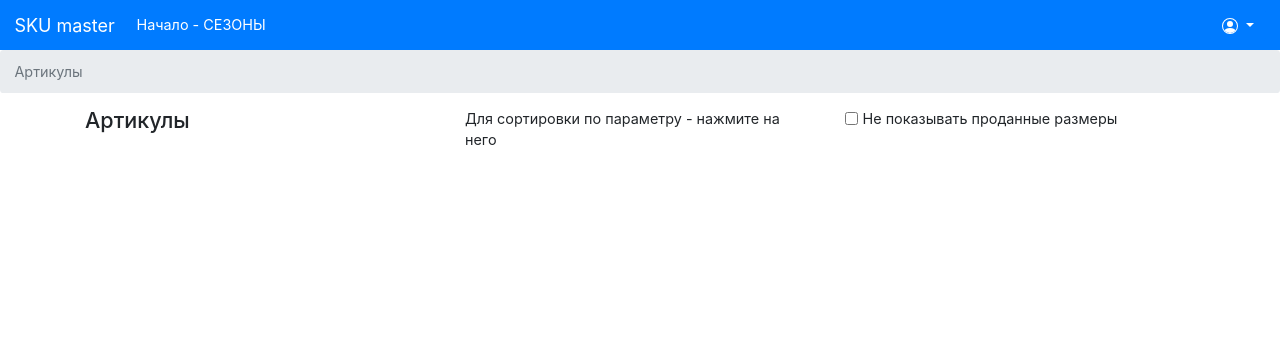
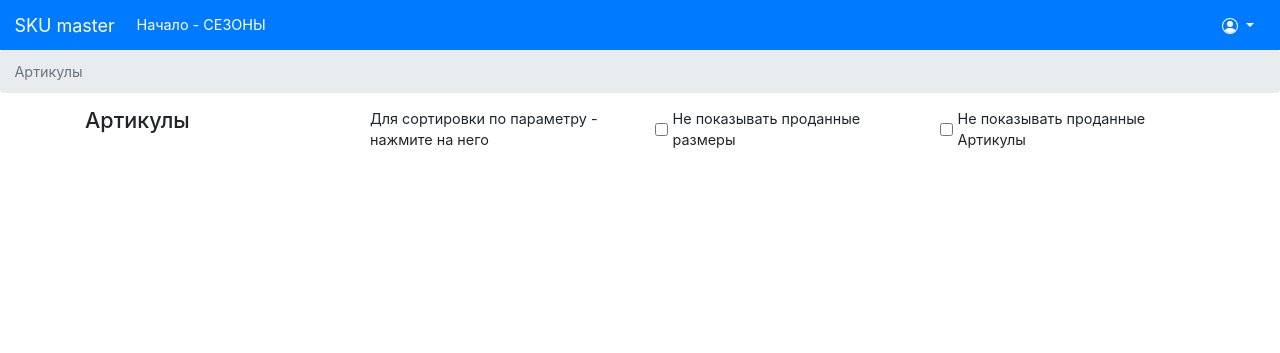
Before and after one commit to ruslanizz/skumaster3, a Django app: page /sku/ in a window 1280 px wide. Shown: the top 353 px of the page. Run offline with Django 3.2, Linux system fonts and the light colour scheme; some libraries are stand-ins or nearby versions.

Commit message:
add checkbox "Hide totally sold SKUs "

```diff
--- a/skuproject/frontend/static/sku_app.js
+++ b/skuproject/frontend/static/sku_app.js
@@ -3,7 +3,8 @@ new Vue({
     data: {
         sortParam: '',
         sku_data: [],
-        checked: false
+        checked: false,
+        checked2: false,
 
            },
 
@@ -54,7 +55,31 @@ new Vue({
 
             } ;
             return newgrid
+        },
+
+
+        it_has_instock: function(full_grid){
+
+            let instock_counter = 0;
+
+            for (let row of full_grid) {
+
+                for (let col of row) {
+                    if (col[1]=='INSTOCK'){
+                        instock_counter +=1;
+                         }
+                };
+            };
+            if (instock_counter > 0) {
+                return true;
+                 }
+             else {
+                return false;
+            };
+
         }
+
+
 
     },
 
--- a/skuproject/frontend/templates/sku.html
+++ b/skuproject/frontend/templates/sku.html
@@ -34,6 +34,15 @@
         <label class="form-check-label" for="CheckboxForSoldSizes">Не показывать проданные размеры</label>
         </div>
     </div>
+
+    <div class="col">
+        <div class="form-check form-check-inline">
+        <input class="form-check-input" type="checkbox" id="CheckboxForSoldSkus" v-model="checked2">
+        <label class="form-check-label" for="CheckboxForSoldSkus">Не показывать проданные Артикулы</label>
+        </div>
+    </div>
+
+
   </div>
 </div>
 <!--{{sku_data[0]["name"]}}-->
@@ -42,7 +51,8 @@
 <div class="container-fluid">
     <div class="row">
         <div v-for = "i in sortedSkuData">
-            <div class="col">
+            <div class="col" v-if="checked2==false || it_has_instock(i.sizes_grid) == true">
+
                 <div class="card text-center text-white bg-info" style="width: 19rem;">
 
                         <img class ="card-img-top img-thumbnail" :src="i.img"  v-if="i.img" />
```
